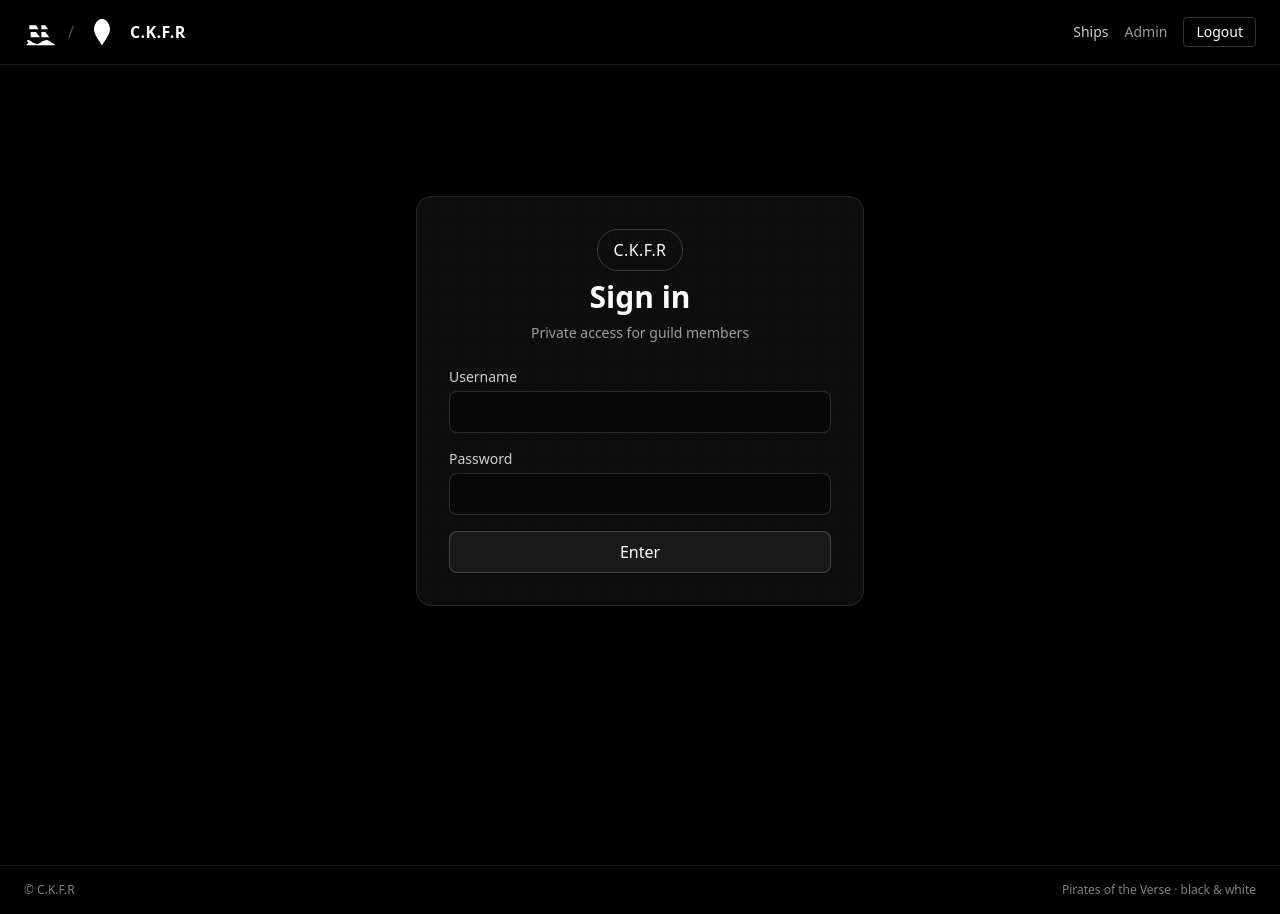
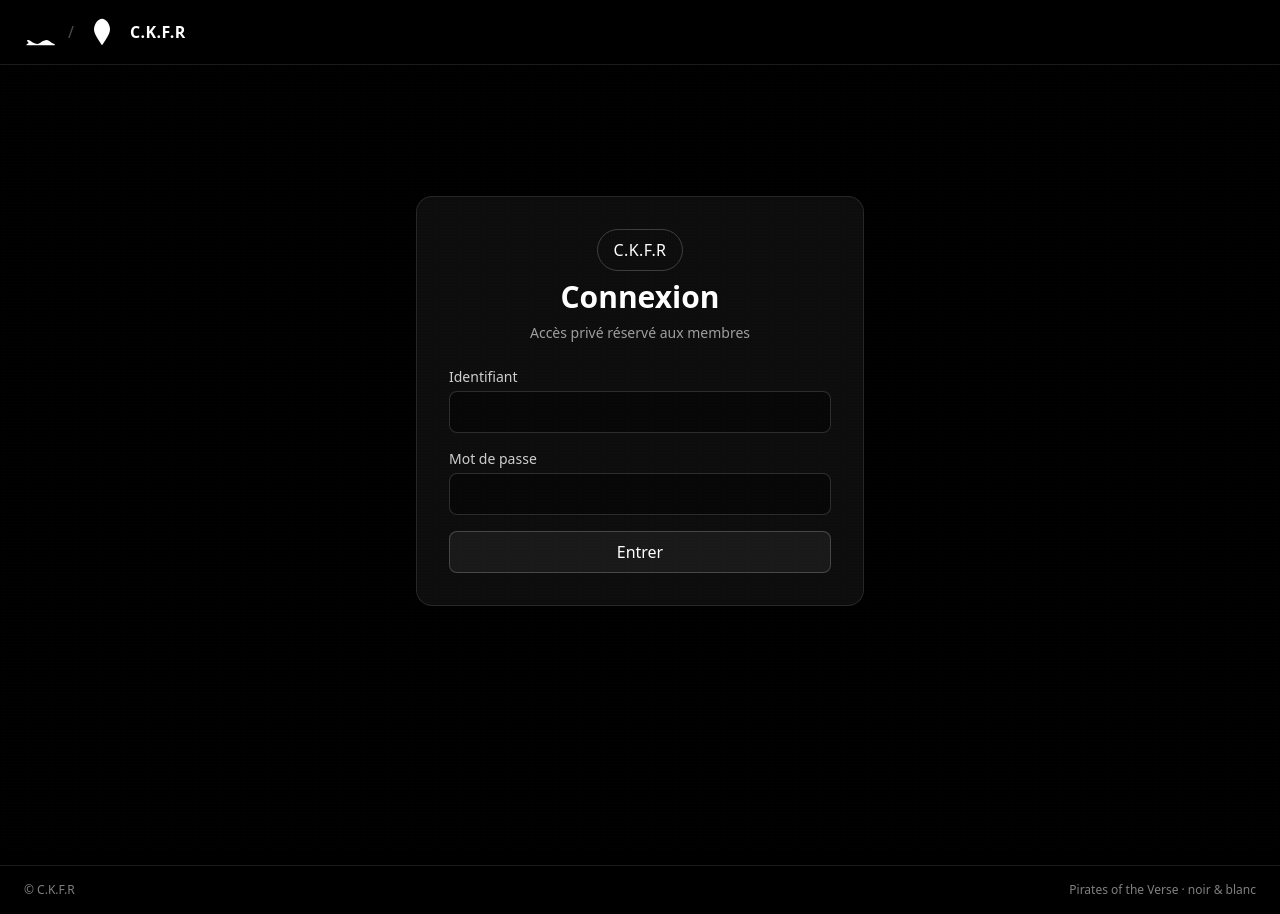
Before and after one commit to zarilo88-ui/CKFR, a Django app: page / in a window 1280 px wide. Run offline with Django 5.2, Linux system fonts and the light colour scheme; some libraries are stand-ins or nearby versions.

Commit message:
Fix auth flow: nav cachée hors connexion, redirection après login vers /ships/, URLs /ships/

```diff
--- a/ckfr_site/settings.py
+++ b/ckfr_site/settings.py
@@ -80,7 +80,7 @@ STORAGES = {"staticfiles": {"BACKEND":"whitenoise.storage.CompressedManifestStat
 
 # Auth redirects
 LOGIN_URL = "/"
-LOGIN_REDIRECT_URL = "/dashboard/"
+LOGIN_REDIRECT_URL = "/ships/"
 
 # Security (prod only)
 SECURE_SSL_REDIRECT = not DEBUG
--- a/ops/urls.py
+++ b/ops/urls.py
@@ -2,7 +2,7 @@ from django.urls import path
 from . import views
 
 urlpatterns = [
-    path("", views.ships_list, name="ships_list"),
-    path("ship/<int:pk>/", views.ship_detail, name="ship_detail"),
+    path("ships/", views.ships_list, name="ships_list"),
+    path("ships/<int:pk>/", views.ship_detail, name="ship_detail"),
     path("slot/<int:pk>/update/", views.role_slot_update, name="role_slot_update"),
 ]
--- a/templates/base.html
+++ b/templates/base.html
@@ -1,5 +1,5 @@
 <!doctype html>
-<html lang="en" class="h-full">
+<html lang="fr" class="h-full">
 <head>
   <meta charset="utf-8" />
   <meta name="viewport" content="width=device-width, initial-scale=1" />
@@ -7,13 +7,9 @@
   <script src="https://cdn.tailwindcss.com"></script>
   <meta name="color-scheme" content="dark">
   <style>
-    /* Monochrome tweaks */
     :root { color-scheme: dark; }
-    .noise {
-      position: fixed; inset: -50px;
-      background-image: radial-gradient(white 1px, transparent 1px);
-      background-size: 3px 3px; opacity: .02; pointer-events: none; filter: contrast(120%);
-    }
+    .noise { position: fixed; inset: -50px; background-image: radial-gradient(white 1px, transparent 1px);
+      background-size: 3px 3px; opacity: .02; pointer-events: none; filter: contrast(120%); }
   </style>
 </head>
 <body class="h-full bg-black text-white">
@@ -21,37 +17,34 @@
   <!-- Header -->
   <header class="border-b border-white/10 bg-black/60 backdrop-blur sticky top-0 z-40">
     <div class="max-w-7xl mx-auto px-4 sm:px-6 h-16 flex items-center justify-between">
-      <a href="{% url 'ships_list' %}" class="flex items-center gap-3 group">
-        <!-- Pirate ship (sea) -->
+      <a href="{% if request.user.is_authenticated %}{% url 'ships_list' %}{% else %}/{% endif %}" class="flex items-center gap-3 group">
         <svg class="w-8 h-8 text-white group-hover:opacity-80 transition" viewBox="0 0 24 24" fill="currentColor" aria-hidden="true">
-          <path d="M3 18c1.2 0 2 .8 3 1.5S8.8 21 10 21s2-.8 3-1.5S15.8 18 17 18s2 .8 3 1.5 1.8 1.5 3 1.5v1H2v-1c1.2 0 1.8-.8 1-1.5S1.8 18 3 18Zm1-2h8l-3-4H5v4Zm9 0h6l-3-4h-3v4Zm-9-6h7l-2-3H4v3Zm9 0h5l-2-3h-3v3Z"/>
+          <path d="M3 18c1.2 0 2 .8 3 1.5S8.8 21 10 21s2-.8 3-1.5S15.8 18 17 18s2 .8 3 1.5 1.8 1.5 3 1.5v1H2v-1c1.2 0 1.8-.8 1-1.5S1.8 18 3 18Z"/>
         </svg>
-        <!-- Spacer slash -->
         <span class="text-white/30">/</span>
-        <!-- Spaceship -->
         <svg class="w-8 h-8 text-white group-hover:opacity-80 transition" viewBox="0 0 24 24" fill="currentColor" aria-hidden="true">
-          <path d="M12 2c3 0 6 4 6 8 0 3-2 6-6 12-4-6-6-9-6-12 0-4 3-8 6-8Zm0 3a2 2 0 110 4 2 2 0 010-4Z"/>
+          <path d="M12 2c3 0 6 4 6 8 0 3-2 6-6 12-4-6-6-9-6-12 0-4 3-8 6-8Z"/>
         </svg>
         <div class="font-semibold tracking-wide">C.K.F.R</div>
       </a>
+      {% if request.user.is_authenticated %}
       <nav class="flex items-center gap-4 text-sm">
-        <a href="{% url 'ships_list' %}" class="text-white/80 hover:text-white">Ships</a>
+        <a href="{% url 'ships_list' %}" class="text-white/80 hover:text-white">Vaisseaux</a>
         <a href="/admin/" class="text-white/60 hover:text-white/90">Admin</a>
-        <a href="/logout/" class="rounded border border-white/20 px-3 py-1 hover:bg-white/10">Logout</a>
+        <a href="/logout/" class="rounded border border-white/20 px-3 py-1 hover:bg-white/10">Déconnexion</a>
       </nav>
+      {% endif %}
     </div>
   </header>
 
-  <!-- Page -->
   <main class="min-h-screen">
     {% block body %}{% endblock %}
   </main>
 
-  <!-- Footer -->
   <footer class="border-t border-white/10 text-xs text-white/50">
     <div class="max-w-7xl mx-auto px-4 sm:px-6 h-12 flex items-center justify-between">
       <span>© C.K.F.R</span>
-      <span>Pirates of the Verse · black & white</span>
+      <span>Pirates of the Verse · noir & blanc</span>
     </div>
   </footer>
 </body>
--- a/templates/login.html
+++ b/templates/login.html
@@ -1,5 +1,5 @@
 {% extends "base.html" %}
-{% block title %}Sign in · C.K.F.R{% endblock %}
+{% block title %}Connexion · C.K.F.R{% endblock %}
 {% block body %}
 <div class="min-h-[calc(100vh-8rem)] flex items-center justify-center px-4">
   <div class="w-full max-w-md">
@@ -8,30 +8,30 @@
         <div class="inline-flex items-center px-4 py-2 rounded-full border border-white/20">
           <span class="tracking-wide">C.K.F.R</span>
         </div>
-        <h1 class="text-2xl sm:text-3xl font-semibold">Sign in</h1>
-        <p class="text-white/60 text-sm">Private access for guild members</p>
+        <h1 class="text-2xl sm:text-3xl font-semibold">Connexion</h1>
+        <p class="text-white/60 text-sm">Accès privé réservé aux membres</p>
       </div>
 
       {% if form.errors %}
       <div class="mb-4 text-sm text-white bg-white/10 border border-white/20 rounded p-3">
-        Invalid username or password.
+        Identifiant ou mot de passe invalide.
       </div>
       {% endif %}
 
       <form method="post" class="space-y-4">
         {% csrf_token %}
         <div>
-          <label for="id_username" class="block text-sm mb-1 text-white/80">Username</label>
+          <label for="id_username" class="block text-sm mb-1 text-white/80">Identifiant</label>
           <input id="id_username" name="username" type="text" required
                  class="w-full rounded-lg border border-white/15 bg-black/40 text-white px-3 py-2 focus:outline-none focus:ring-2 focus:ring-white/30" />
         </div>
         <div>
-          <label for="id_password" class="block text-sm mb-1 text-white/80">Password</label>
+          <label for="id_password" class="block text-sm mb-1 text-white/80">Mot de passe</label>
           <input id="id_password" name="password" type="password" required
                  class="w-full rounded-lg border border-white/15 bg-black/40 text-white px-3 py-2 focus:outline-none focus:ring-2 focus:ring-white/30" />
         </div>
         <button type="submit" class="w-full rounded-lg border border-white/20 bg-white/5 hover:bg-white/10 px-4 py-2 font-medium">
-          Enter
+          Entrer
         </button>
       </form>
     </div>
```
